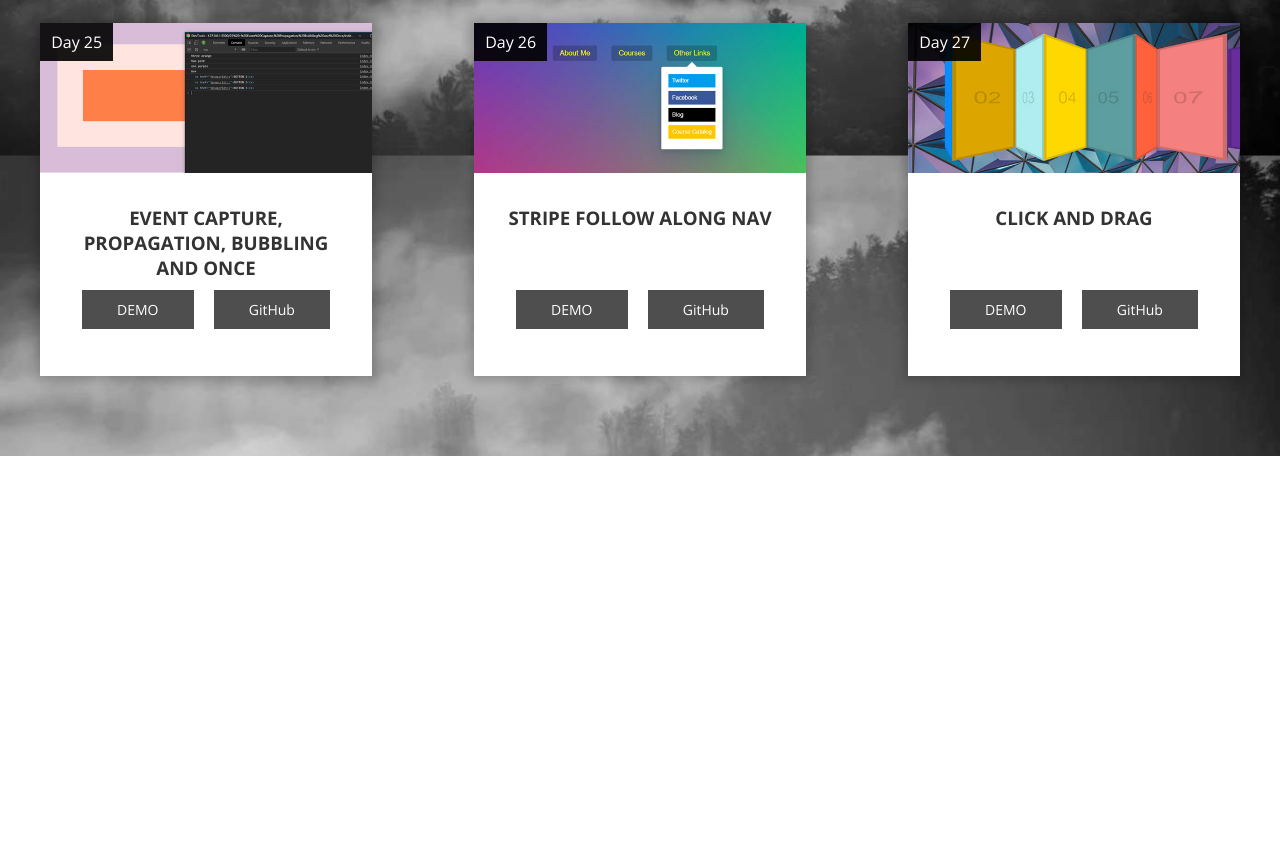
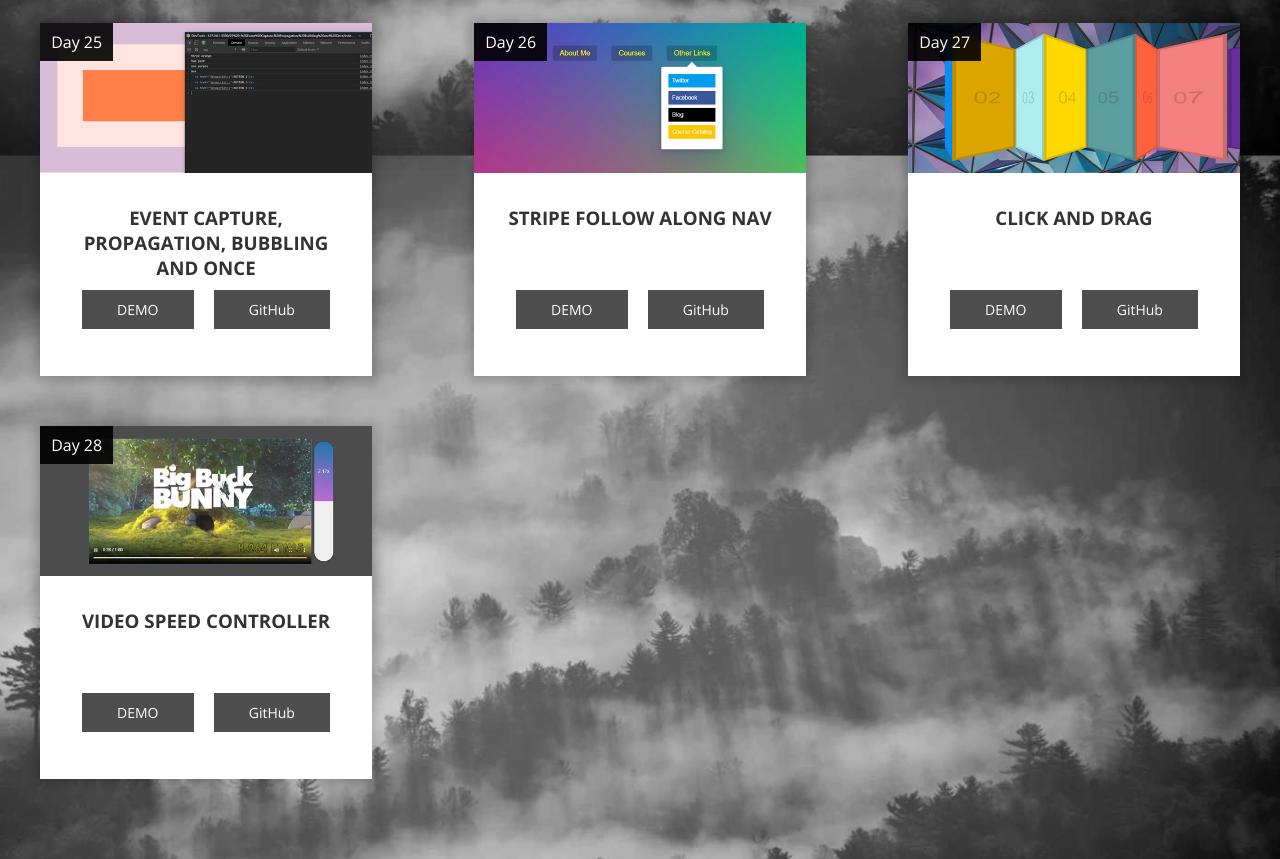
Before and after one commit to jedchang/JavaScript30, a plain HTML site: page index.html in a window 1280 px wide. Shown: the part 4039-4898 px from the top of the page. Before the commit the page ends 4495 px from the top, so only its background shows below. Drawn offline with nearby package versions, Linux system fonts and the light colour scheme.

Commit message:
add day 28

```diff
--- a/index.html
+++ b/index.html
@@ -564,6 +564,28 @@
                 >
               </div>
             </li>
+            <li class="item">
+              <div class="i-image">
+                <img src="images/img-d28.jpg" alt="" />
+              </div>
+              <h3 class="i-title">Video Speed Controller</h3>
+              <span class="i-number">Day 28</span>
+              <div class="i-link">
+                <a
+                  href="https://jedchang.github.io/JavaScript30/28-Video.Speed.Controller
+                /index.html"
+                  target="_blank"
+                  class="btn"
+                  >DEMO</a
+                >
+                <a
+                  href="https://github.com/jedchang/JavaScript30/tree/master/28-Video.Speed.Controller"
+                  target="_blank"
+                  class="btn"
+                  >GitHub</a
+                >
+              </div>
+            </li>
           </ul>
         </div>
       </div>
```
Also changed, not shown: README.md, images/img-d28.jpg (added).
